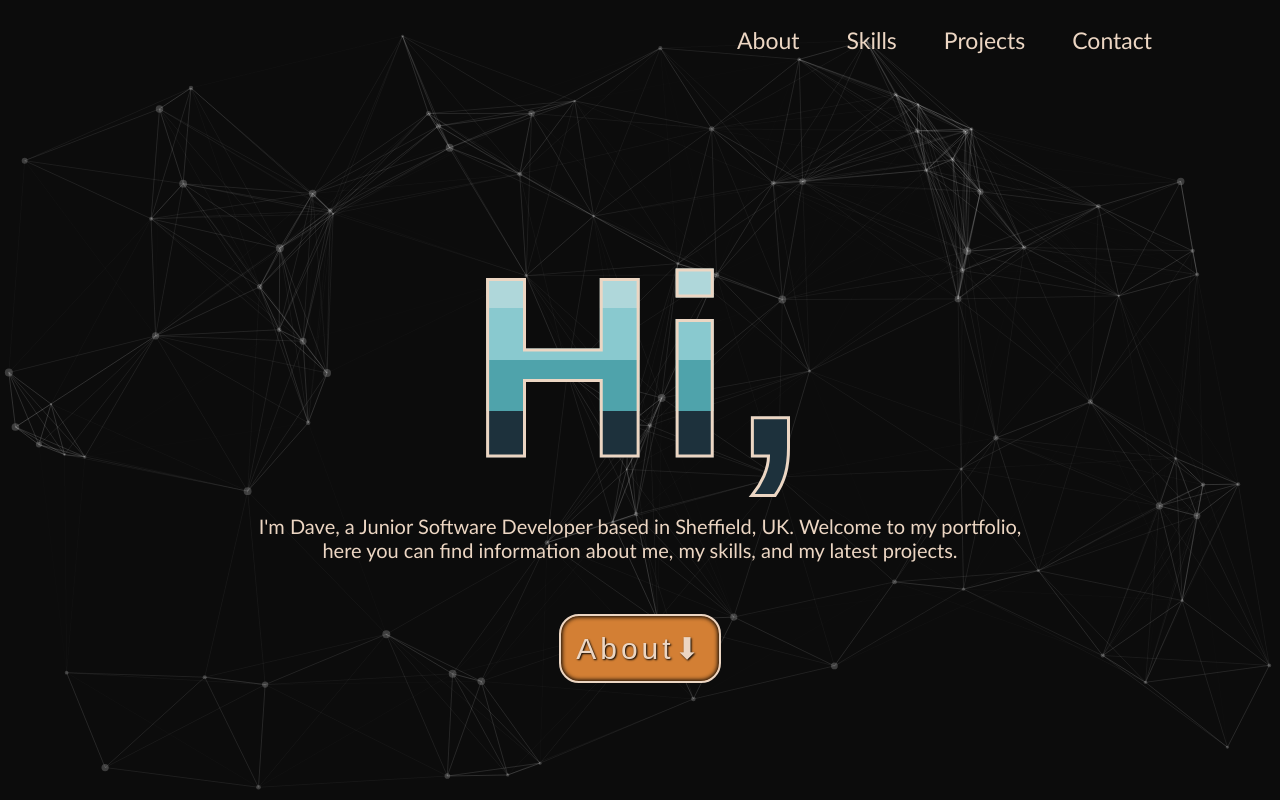
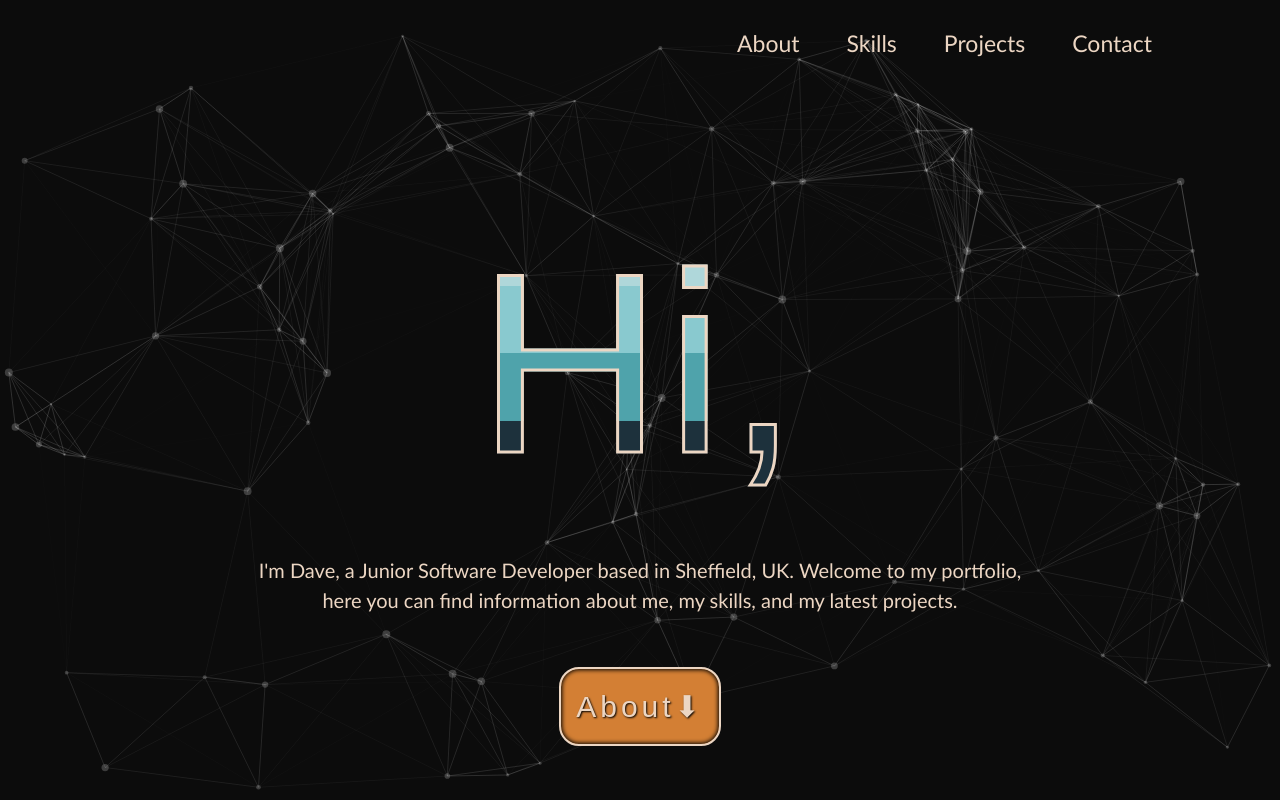
Before and after one commit to lvl7wizard/portfolio, a React (Vite) app: page / in a window 1280 px wide. Shown: the top 800 px of the page. Built offline with nearby package versions, Linux system fonts and the light colour scheme.

Commit message:
adds setup and dependencies for tailwind

```diff
--- a/package.json
+++ b/package.json
@@ -14,6 +14,8 @@
     "@fontsource/roboto": "^5.0.12",
     "@tsparticles/react": "^3.0.0",
     "@tsparticles/slim": "^3.3.0",
+    "autoprefixer": "^10.4.19",
+    "postcss-cli": "^11.0.0",
     "react": "^18.3.1",
     "react-dom": "^18.3.1",
     "react-multi-carousel": "^2.8.5",
@@ -27,6 +29,7 @@
     "eslint-plugin-react": "^7.34.1",
     "eslint-plugin-react-hooks": "^4.6.0",
     "eslint-plugin-react-refresh": "^0.4.6",
+    "tailwindcss": "^3.4.3",
     "vite": "^5.2.0"
   }
 }
--- /dev/null
+++ b/postcss.config.js
@@ -0,0 +1,9 @@
+import tailwindcss from 'tailwindcss';
+import autoprefixer from 'autoprefixer';
+
+export default {
+  plugins: [
+    tailwindcss,
+    autoprefixer,
+  ],
+};
--- a/src/index.css
+++ b/src/index.css
@@ -1,3 +1,8 @@
+@tailwind base;
+@tailwind components;
+@tailwind utilities;
+
+
 * {
     box-sizing: border-box;
     margin: 0;
--- /dev/null
+++ b/tailwind.config.js
@@ -0,0 +1,10 @@
+/** @type {import('tailwindcss').Config} */
+module.exports = {
+  content: [
+    "./src/**/*.{js,jsx,ts,tsx}",
+  ],
+  theme: {
+    extend: {},
+  },
+  plugins: [],
+}
```
Also changed, not shown: 1 other file (tests, documents, lock files or other folders).
